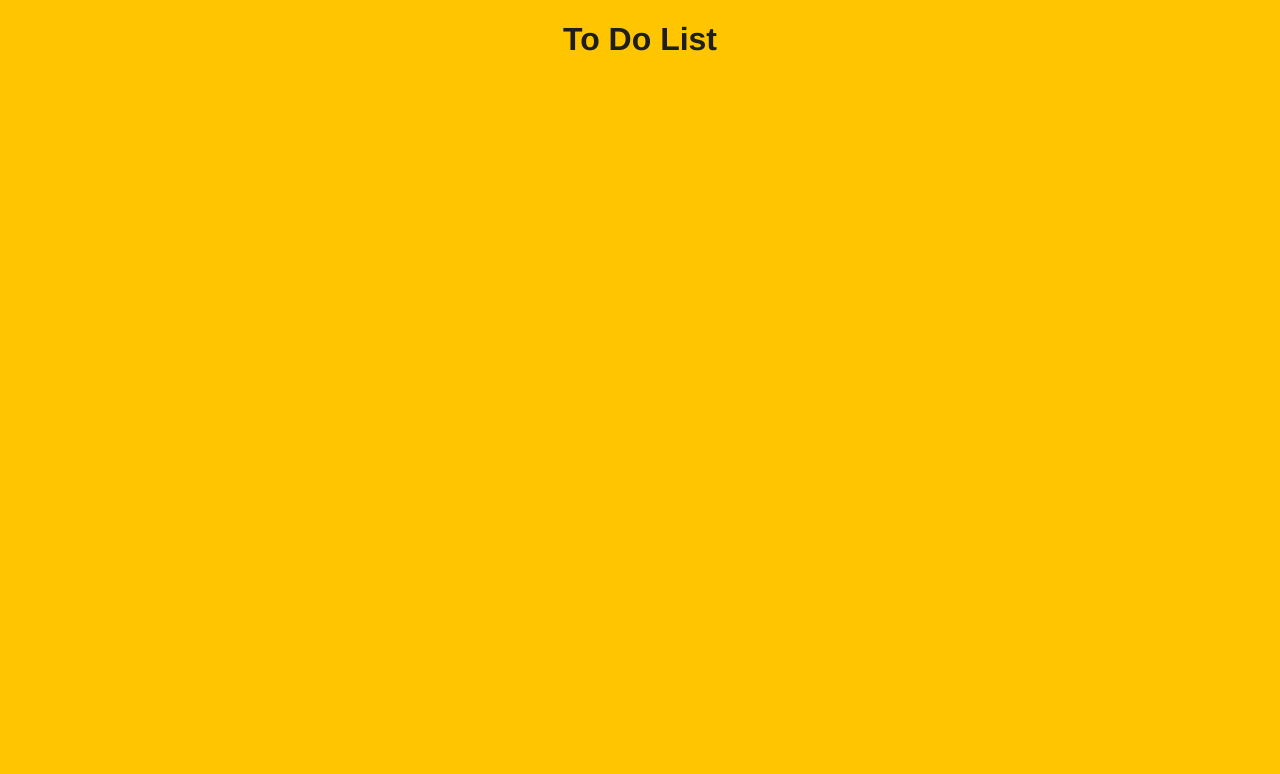
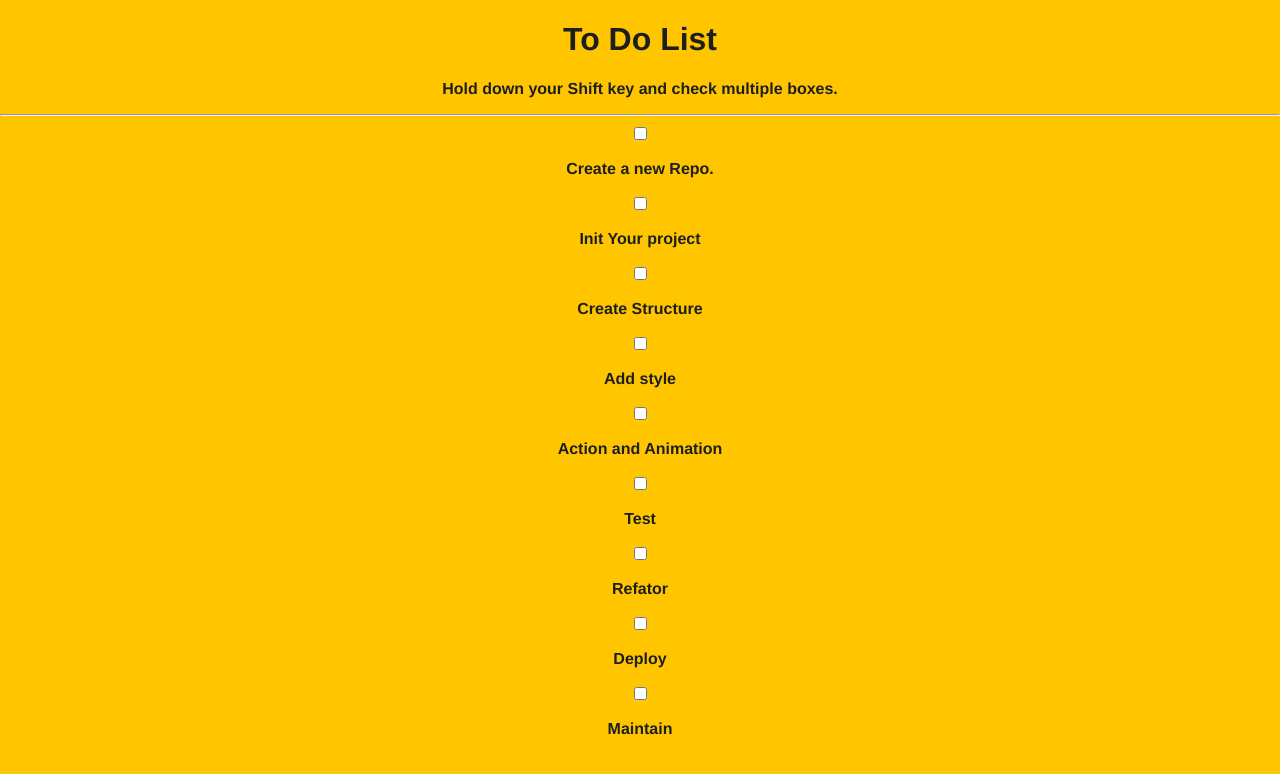
Before and after one commit to MAshrafM/JS_Vanilla_30, a plain HTML site: page 10_ToDoList/index.html in a window 1280 px wide. Drawn offline with Linux system fonts and the light colour scheme.

Commit message:
structure

```diff
--- a/10_ToDoList/index.html
+++ b/10_ToDoList/index.html
@@ -8,7 +8,46 @@
 <body>
   <div class="main-container">
    <h1>To Do List</h1>
-
+   <p>Hold down your Shift key and check multiple boxes.</p>
+   <hr>
+   <div class="inbox">
+    <div class="item">
+      <input type="checkbox">
+      <p>Create a new Repo.</p>
+    </div>
+    <div class="item">
+      <input type="checkbox">
+      <p>Init Your project</p>
+    </div>
+    <div class="item">
+      <input type="checkbox">
+      <p>Create Structure</p>
+    </div>
+    <div class="item">
+      <input type="checkbox">
+      <p>Add style</p>
+    </div>
+    <div class="item">
+      <input type="checkbox">
+      <p>Action and Animation</p>
+    </div>
+    <div class="item">
+      <input type="checkbox">
+      <p>Test</p>
+    </div>
+    <div class="item">
+      <input type="checkbox">
+      <p>Refator</p>
+    </div>
+    <div class="item">
+      <input type="checkbox">
+      <p>Deploy</p>
+    </div>
+    <div class="item">
+      <input type="checkbox">
+      <p>Maintain</p>
+    </div>
+  </div>
   </div>
 
   <script src="app.js"></script>
```
